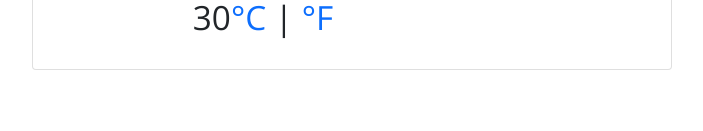
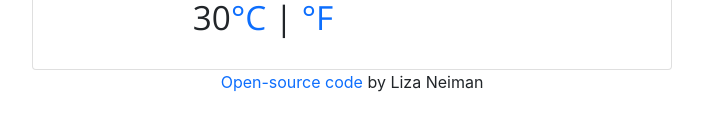
Before and after one commit to Liza-Zagorny/weather-app-react, a React (Create React App) app: page / in a window 1280 px wide. Shown: the part 481-612 px from the top of the page, without its empty margins (288-991 px from the left). Built offline with nearby package versions, Linux system fonts and the light colour scheme.

Commit message:
added link to github source code

```diff
--- a/src/App.js
+++ b/src/App.js
@@ -6,6 +6,7 @@
   return (
     <div className="App">
       <Weather />
+      <p><a href="https://github.com/Liza-Zagorny/weather-app-react">Open-source code</a> by Liza Neiman</p>
     </div>
   );
 }
```
